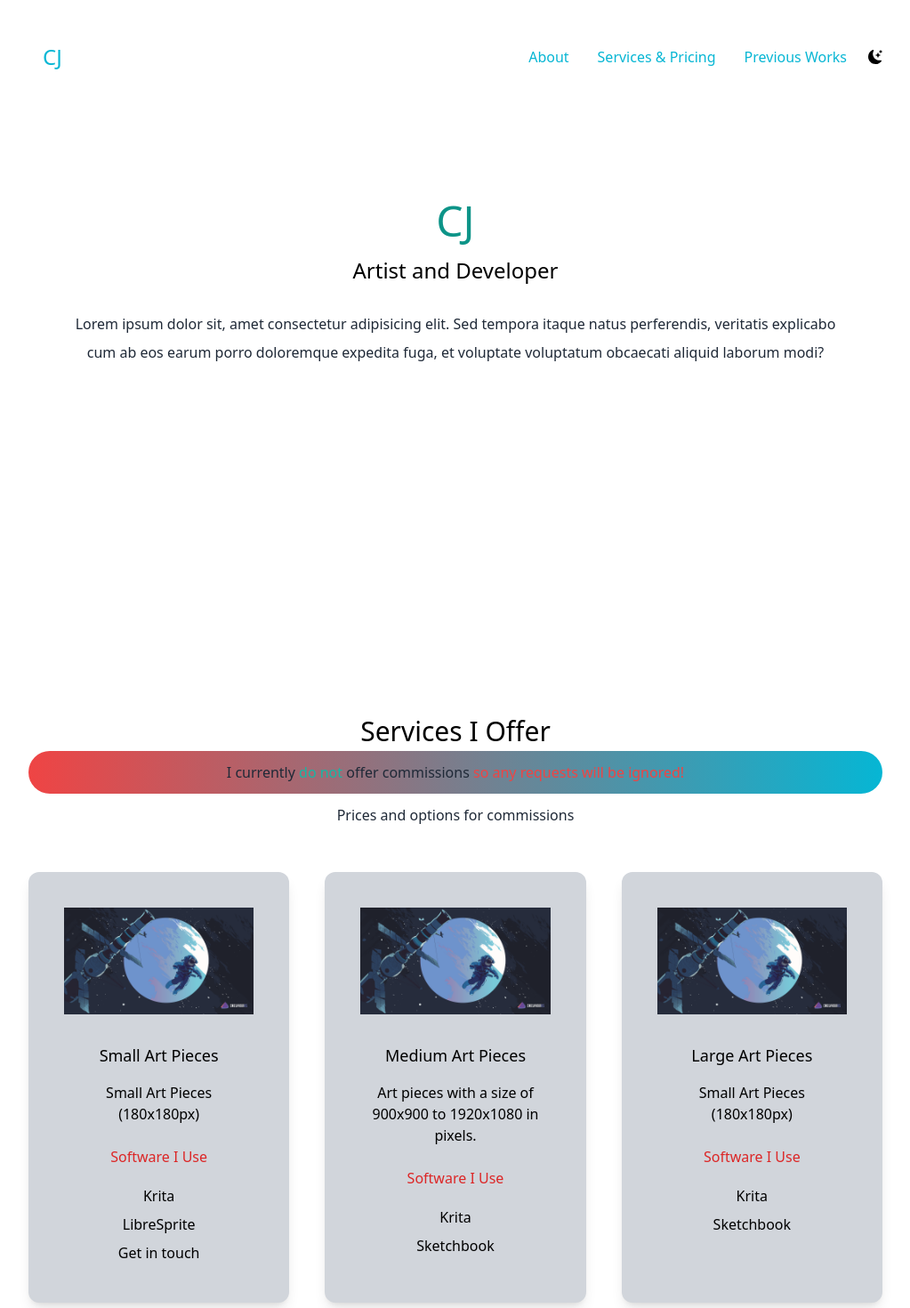
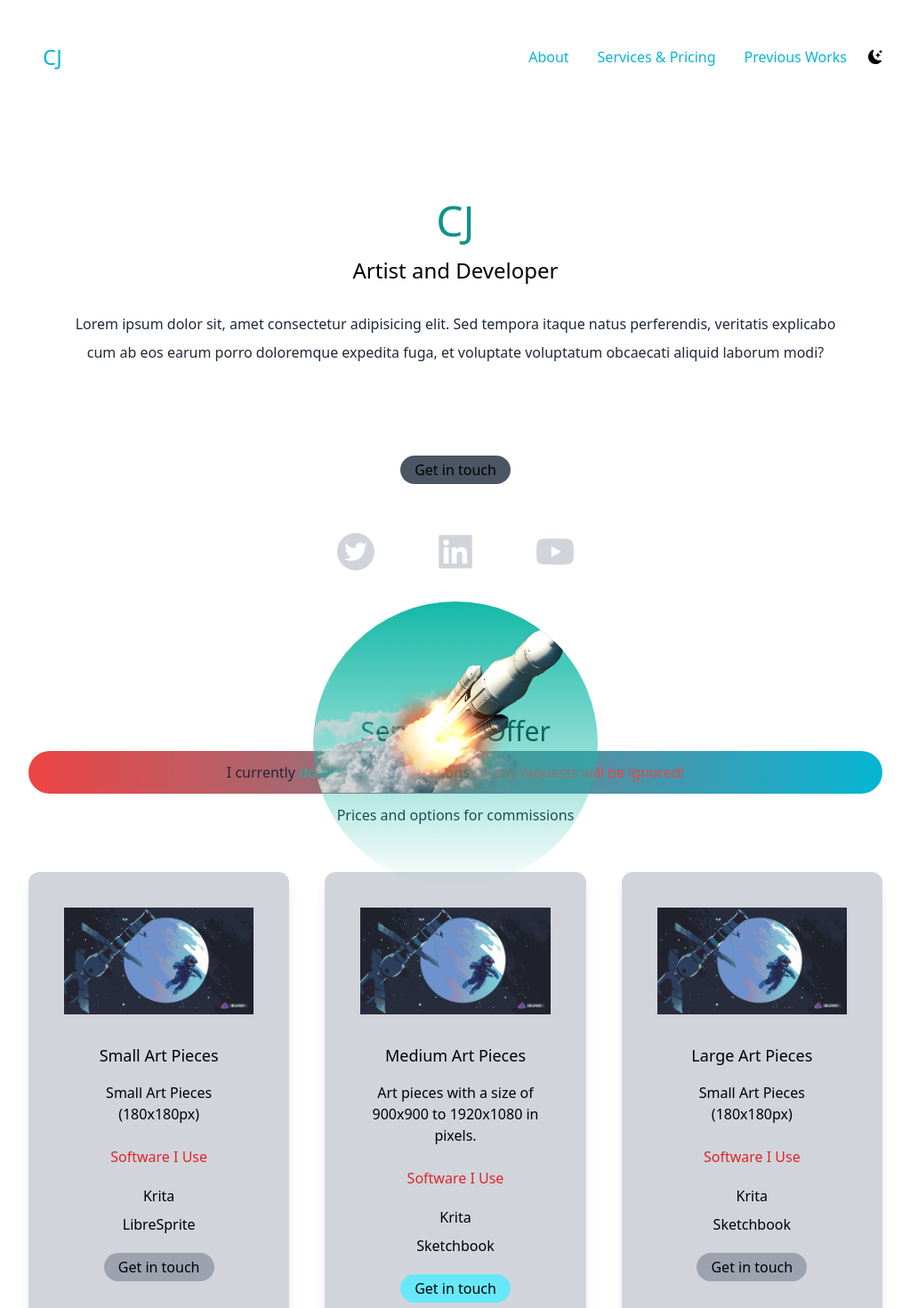
Before and after one commit to LinuxGamer/portfolios, a Next.js app: page / in a window 1280 px wide. Shown: the top 1470 px of the page at 89% size, without its empty margins (128-1151 px from the left). Built offline with nearby package versions, Linux system fonts and the light colour scheme.

Commit message:
Update to portfolio

```diff
--- a/pages/index.js
+++ b/pages/index.js
@@ -34,15 +34,18 @@ export default function Home() {
             <h3 className='text-2xl py-2 dark:text-white'>Artist and Developer</h3>
             <p className='text-md py-5 leading-8 text-gray-800 dark:text-gray-300'>Lorem ipsum dolor sit, amet consectetur adipisicing elit. Sed tempora itaque natus perferendis, veritatis explicabo cum ab eos earum porro doloremque expedita fuga, et voluptate voluptatum obcaecati aliquid laborum modi?</p>
           </div>
+          <div className='text-center p-10'>
+            <button className='py-1 text-black dark:text-gray-300 bg-gray-600 rounded-full hover:bg-gray-400 p-4'>Get in touch</button>
+          </div>
           <div className='text-5xl flex justify-center gap-16 py-3 text-gray-300'>
-            {/* <AiFillTwitterCircle />
+            <AiFillTwitterCircle />
             <AiFillLinkedin />
-            <AiFillYoutube /> */}
-            {/* <FaFillArtstation /> */}
+            <AiFillYoutube />
+           {/* <FaFillArtstation /> */}
           </div>
-          {/* <div className='relative mx-auto bg-gradient-to-b from-teal-500 rounded-full w-80 h-80 mt-5 overflow-hidden'>
+          <div className='relative mx-auto bg-gradient-to-b from-teal-500 rounded-full w-80 h-80 mt-5 overflow-hidden'>
             <Image src={cj} />
-          </div> */}
+          </div>
         </section>
 
         <section id="prices">
@@ -65,7 +68,7 @@ export default function Home() {
               <h4 className='py-4 text-red-600'>Software I Use</h4>
               <p className='py-1 text-black dark:text-gray-300'>Krita</p>
               <p className='py-1 text-black dark:text-gray-300'>LibreSprite</p>
-              <button className='py-1 text-black dark:text-gray-300'>Get in touch</button>
+              <button className='py-1 text-black dark:text-gray-300 bg-gray-400 rounded-full hover:bg-gray-600 p-4 my-4'>Get in touch</button>
             </div>
             <div className='text-center text-black dark:text-white shadow-lg p-10 rounded-xl my-10 bg-gray-300 dark:bg-gray-700'>
               <Image src={testimg} />
@@ -74,6 +77,7 @@ export default function Home() {
               <h4 className='py-4 text-red-600'>Software I Use</h4>
               <p className='py-1 text-black dark:text-gray-300'>Krita</p>
               <p className='py-1 text-black dark:text-gray-300'>Sketchbook</p>
+              <button className='py-1 text-black dark:text-gray-300 bg-cyan-300 rounded-full hover:bg-cyan-500 p-4 my-4'>Get in touch</button>
             </div>
             <div className='text-center shadow-lg p-10 rounded-xl my-10 bg-gray-300 dark:bg-gray-700'>
               <Image src={testimg} />
@@ -82,6 +86,7 @@ export default function Home() {
               <h4 className='py-4 text-red-600'>Software I Use</h4>
               <p className='text-black py-1 dark:text-gray-300'>Krita</p>
               <p className='text-black py-1 dark:text-gray-300'>Sketchbook</p>
+              <button className='py-1 text-black dark:text-gray-300 bg-gray-400 rounded-full hover:bg-gray-600 p-4 my-4'>Get in touch</button>
             </div>
           </div>
         </section>
```
